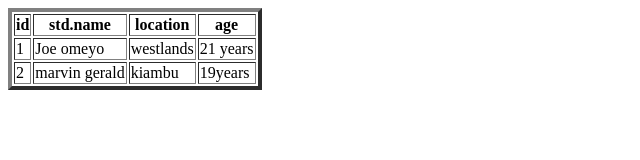
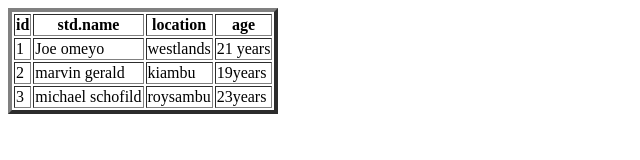
Before and after one commit to mojojomo123/tables-tide-heroes, a plain HTML site: page index.html in a window 1280 px wide. Shown: the whole page, without its empty margins (0-640 px from the left). Drawn offline with Linux system fonts and the light colour scheme.

Commit message:
added a  student on the table

```diff
--- a/index.html
+++ b/index.html
@@ -26,6 +26,12 @@
             <td>kiambu</td>
             <td>19years</td>
         </tr>
+        <tr>
+            <td>3</td>
+            <td>michael schofild</td>
+            <td>roysambu</td>
+            <td>23years</td>
+        </tr>
     </table>
 
 </body>
```
